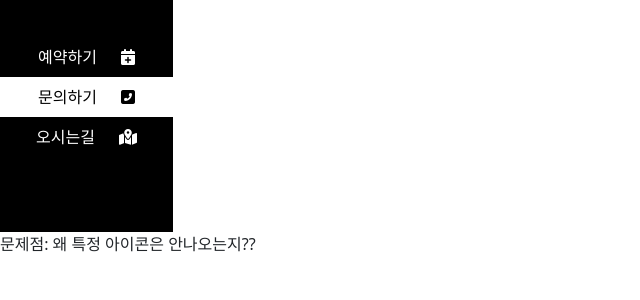
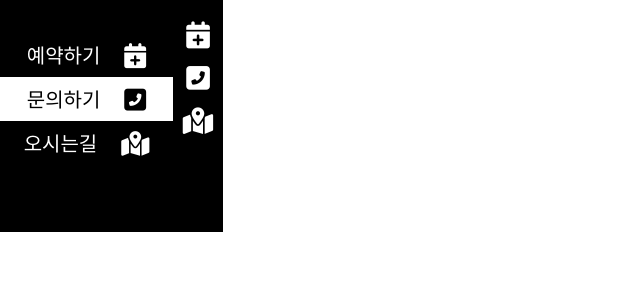
Before and after one commit to vaem6877/lakeside, a PHP site: page /widget.html in a window 1280 px wide. Shown: the top 300 px of the page, without its empty margins (0-640 px from the left). Run offline with PHP 8.4, Linux system fonts and the light colour scheme.

Commit message:
api수정/hover이벤트

```diff
--- a/css/widget.css
+++ b/css/widget.css
@@ -4,14 +4,39 @@
 .container {
   width: 1440px;
 }
+.box {
+  position: absolute;
+  left: -173px;
+}
+.box:hover {
+  animation: active 1s forwards;
+}
+
+@keyframes active {
+  0% {
+    left: -173px;
+  }
+  20% {
+    left: -233px;
+  }
+  100% {
+    left: 0;
+  }
+}
+
 .weather_cast {
+  /* left: -173px; */
   width: 173px;
   height: 232px;
   background: #000;
   color: #fff;
   box-sizing: border-box;
   position: relative;
+  transition: 0.3s;
 }
+/* .weather_cast.active {
+  left: 0;
+} */
 .preview {
   text-align: center;
   padding: 10px 15px;
@@ -33,12 +58,18 @@
   font-size: 45px;
 }
 .preview p {
-  font-size: 14px;
+  font-size: var(--small-content-fz);
   margin-bottom: 0;
+}
+.preview .temp {
+  margin: auto auto;
+}
+.preview .temp p:first-child {
+  margin-bottom: 5px;
 }
 .swiper {
   width: 80%;
-  margin-bottom: 10px;
+  margin-bottom: 6px;
 }
 .swiper-wrapper {
   list-style: none;
@@ -55,21 +86,64 @@ div:before {
   margin: 0;
   color: #fff;
 }
+[class^="swiper-button"] {
+  font-size: 5px;
+}
 .swiper-button-prev {
-  top: 37%;
+  top: 35%;
   left: -7px;
   color: #fff;
 }
 .swiper-button-next {
-  top: 37%;
+  top: 35%;
   right: -7px;
   color: #fff;
 }
 .shortcut > * {
   text-align: center;
-  padding: 8px 0px;
+  padding: 9.5px 0px;
+}
+.shortcut i {
+  font-size: 25px;
 }
 .shortcut .faq {
   background: #fff;
   color: #000;
 }
+/* active시 */
+
+.preview_widget {
+  /* position: absolute; */
+  left: 0;
+  text-align: center;
+  width: 50px;
+  height: 232px;
+  background: #000;
+  color: #fff;
+  position: relative;
+  transition: 0.3s;
+}
+/* .preview_widget.active {
+  left: -50px;
+} */
+.today_icon {
+  padding: 10px;
+  font-size: 30px;
+}
+.preview_widget p {
+  margin-bottom: 15px;
+}
+.preview_widget .today_temp span {
+  display: none;
+}
+
+.preview_widget .today_temp p {
+  font-size: var(--mobile-content-fz);
+}
+.preview_widget .today_temp p:nth-child(2)::before {
+  content: "/";
+  margin: 0 3px;
+}
+.today_date p {
+  font-size: var(--xsmall-content-fz);
+}
--- a/js/widget.js
+++ b/js/widget.js
@@ -15,8 +15,30 @@ let year = newDate.getFullYear(); // 년도
 let month = newDate.getMonth() + 1; // 월
 let date = newDate.getDate(); // 날짜
 let day = newDate.getDay(); // 요일
+let korWeek = new Array("일", "월", "화", "수", "목", "금", "토");
 let today = `${year}-0${month}-${date}`;
-console.log(today);
+console.log(date);
+
+let weatherIcon = {
+  "01d": "fa-sun",
+  "01n": "fa-moon",
+  "02d": "fa-cloud-sun",
+  "02n": "fa-cloud-moon",
+  "03d": "fa-cloud",
+  "03n": "fa-cloud",
+  "04d": "fa-cloud",
+  "04n": "fa-cloud",
+  "09d": "fa-cloud-showers-heavy",
+  "09n": "fa-cloud-showers-heavy",
+  "10d": "fa-cloud-sun-rain",
+  "10n": "fa-cloud-moon-rain",
+  "11d": "fa-cloud-bolt",
+  "11n": "fa-cloud-bolt",
+  "13d": "fa-snowflake",
+  "13n": "fa-snowflake",
+  "50d": "fa-cloud-fog",
+  "50n": "fa-cloud-fog",
+};
 
 $.getJSON(
   "http://api.openweathermap.org/data/2.5/forecast?lat=37.5683&lon=126.9778&appid=6683b822924895deb0d2f90cf228a02e&units=metric",
@@ -24,7 +46,12 @@ $.getJSON(
     console.log(result);
     //console.log(result.list[0].dt);
     let list = result.list;
+
     console.log(list);
+    $.each(list, function (i) {
+      let convertDate = new Date(list[i].dt * 1000);
+      console.log(convertDate);
+    });
 
     const filteredDay = list.reduce((acc, current) => {
       const x = acc.find(
@@ -46,8 +73,7 @@ $.getJSON(
       dateList.push(date);
 
       let day = filteredDay[i].dt_txt.substr(8, 2); //각 날짜의 일
-      let korWeek = new Array("월", "화", "수", "목", "금", "토", "일");
-      let korDay = korWeek[new Date(dateList[i]).getDay() - 1];
+      let korDay = korWeek[new Date(dateList[i]).getDay()];
 
       let trHTML = `
       <li class="swiper-slide">
@@ -81,27 +107,6 @@ $.getJSON(
       console.log(TempArr);
       console.log(iconArr);
 
-      let weatherIcon = {
-        "01d": "fa-sun",
-        "01n": "fa-moon",
-        "02d": "fa-cloud-sun",
-        "02n": "fa-cloud-moon",
-        "03d": "fa-cloud",
-        "03n": "fa-cloud",
-        "04d": "fa-clouds",
-        "04n": "fa-clouds",
-        "09d": "fa-cloud-showers-heavy",
-        "09n": "fa-cloud-showers-heavy",
-        "10d": "fa-cloud-sun-rain",
-        "10n": "fa-cloud-moon-rain",
-        "11d": "fa-cloud-bolt",
-        "11n": "fa-cloud-bolt",
-        "13d": "fa-snowflake",
-        "13n": "fa-snowflake",
-        "50d": "fa-cloud-fog",
-        "50n": "fa-cloud-fog",
-      };
-
       let icon = `<i class="fa-solid ${weatherIcon[iconArr]}"></i>`;
       // console.log(weatherIcon[iconArr[i]]);
       let maxTemp = Math.max(...TempArr);
@@ -114,8 +119,8 @@ $.getJSON(
       <li class="d-flex gap-3">
       ${icon}
         <span class="temp">
-          <p>MAX ${maxTemp}</p>
-          <p>MIN ${minTemp}</p>
+          <p><span>MAX </span>${maxTemp.toFixed(1)}<span>˚C</span></p>
+          <p><span>MIN </span>${minTemp.toFixed(1)}<span>˚C</span></p>
         <span>
       </li>
       `;
@@ -129,14 +134,35 @@ $.getJSON(
       let idx = $(this).parent().index();
       $(".preview ul li").eq(idx).find("> *").show();
     });
+
+    //preview - icon
+    let previewIcon = list[0].weather[0].icon;
+    let previewIconBox = $(".today_icon");
+    let previewIconHTML = `<i class="fa-solid ${weatherIcon[previewIcon]}"></i>`;
+    previewIconBox.append(previewIconHTML);
+
+    //preview - temp
+    let todayTemp = $(".preview ul >li:first-child .temp").html();
+    let previewTemp = `<div class="d-flex justify-content-center">${todayTemp}</div>`;
+    let previewTempBox = $(".today_temp");
+
+    previewTempBox.html(previewTemp);
+    console.log(previewTemp);
+
+    //preview - date
+    let previewDateBox = $(".today_date");
+    let previewDateHTML = `<div class="d-flex justify-content-center "><p>0${newDate.getDate()}</p><p>(${
+      korWeek[day]
+    })</p></div>`;
+    previewDateBox.html(previewDateHTML);
   }
 );
 
-$(".weather_cast").hover(
-  function () {
-    $(this).addClass("active");
-  },
-  function () {
-    $(this).removeClass("active");
-  }
-);
+$(".box").mouseenter(function () {
+  $(this).addClass("active");
+  $(this).prev().addClass("active");
+});
+$(".weather_cast").mouseout(function () {
+  $(this).removeClass("active");
+  $(this).next().removeClass("active");
+});
--- a/widget.html
+++ b/widget.html
@@ -13,48 +13,66 @@
       rel="stylesheet"
       href="https://cdn.jsdelivr.net/npm/swiper@8/swiper-bundle.min.css"
     />
-      <link rel="stylesheet" href="https://cdnjs.cloudflare.com/ajax/libs/font-awesome/6.2.1/css/all.min.css" integrity="sha512-MV7K8+y+gLIBoVD59lQIYicR65iaqukzvf/nwasF0nqhPay5w/9lJmVM2hMDcnK1OnMGCdVK+iQrJ7lzPJQd1w==" crossorigin="anonymous" referrerpolicy="no-referrer" />
-      <link rel="stylesheet" href="css/widget.css">
+    <link
+      rel="stylesheet"
+      href="https://cdnjs.cloudflare.com/ajax/libs/font-awesome/6.2.1/css/all.min.css"
+      integrity="sha512-MV7K8+y+gLIBoVD59lQIYicR65iaqukzvf/nwasF0nqhPay5w/9lJmVM2hMDcnK1OnMGCdVK+iQrJ7lzPJQd1w=="
+      crossorigin="anonymous"
+      referrerpolicy="no-referrer"
+    />
+    <link rel="stylesheet" href="css/common.css" />
+    <link rel="stylesheet" href="css/widget.css" />
   </head>
   <body>
-    <div class="widget">
+    <div class="box d-flex">
       <div class="weather_cast">
         <div class="preview d-flex">
-          <ul class="d-flex">
-          </ul>
+          <ul class="d-flex"></ul>
           <!-- <div class="icon">콘</div>
                 <div class="degree d-flex">
                   <ul></ul>
                 </div> -->
         </div>
         <div class="swiper container">
-            <ul class="swiper-wrapper">
-            </ul>
+          <ul class="swiper-wrapper"></ul>
         </div>
-        <div class="swiper-button-prev">◀
-          </div>
-          <div class="swiper-button-next">▶
-          </div>
+        <div class="swiper-button-prev">◀</div>
+        <div class="swiper-button-next">▶</div>
         <div class="shortcut">
-        <div class="reservation d-flex justify-content-center align-items-center gap-4">
+          <div
+            class="reservation d-flex justify-content-center align-items-center gap-4"
+          >
             <div class="calendar">예약하기</div>
             <i class="fa-solid fa-calendar-plus"></i>
           </div>
-        <div class="faq d-flex justify-content-center align-items-center gap-4">
+          <div
+            class="faq d-flex justify-content-center align-items-center gap-4"
+          >
             <div class="phone">문의하기</div>
             <i class="fa-solid fa-square-phone-flip"></i>
           </div>
-        <div class="location d-flex justify-content-center align-items-center gap-4">
+          <div
+            class="location d-flex justify-content-center align-items-center gap-4"
+          >
             <div class="map">오시는길</div>
             <i class="fa-solid fa-map-location-dot"></i>
           </div>
         </div>
       </div>
-
-   <div>
-    <p>문제점: 왜 특정 아이콘은 안나오는지??</p>
+      <div class="preview_widget">
+        <div class="today_weather">
+          <div class="today_icon"></div>
+          <div class="today_temp"></div>
+          <div class="today_date"></div>
+          <div class="preview_shortcut">
+            <p>
+              <i class="fa-solid fa-calendar-plus"></i>
+            </p>
+            <p><i class="fa-solid fa-square-phone-flip"></i></p>
+            <p><i class="fa-solid fa-map-location-dot"></i></p>
           </div>
-      </ul>
+        </div>
+      </div>
     </div>
     <script
       src="https://code.jquery.com/jquery-3.6.3.min.js"
@@ -64,8 +82,6 @@
     <script src="	https://cdn.jsdelivr.net/npm/bootstrap@5.3.0-alpha1/dist/js/bootstrap.bundle.min.js"></script>
     <script src="https://cdn.jsdelivr.net/npm/swiper@8/swiper-bundle.min.js"></script>
     <script src="js/widget.js"></script>
-    <script>
-
-    </script>
+    <script></script>
   </body>
 </html>
```
Lines whose indentation alone changed are shown as unchanged.
